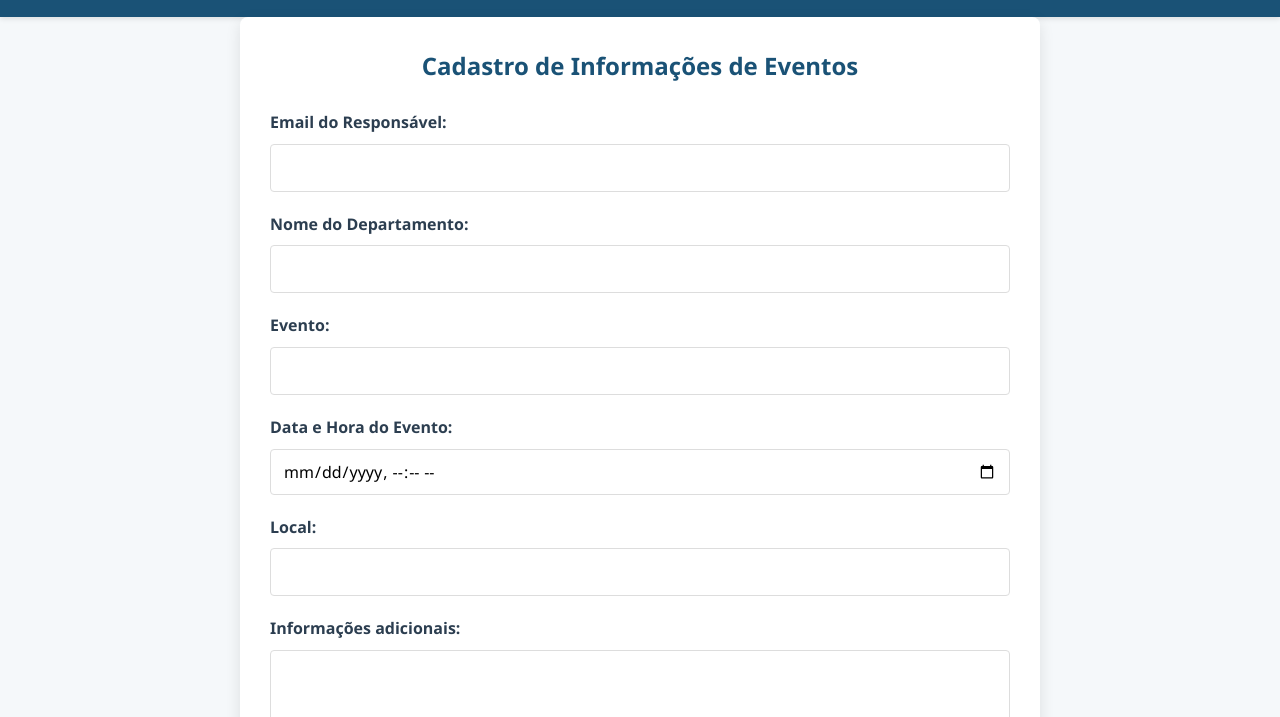
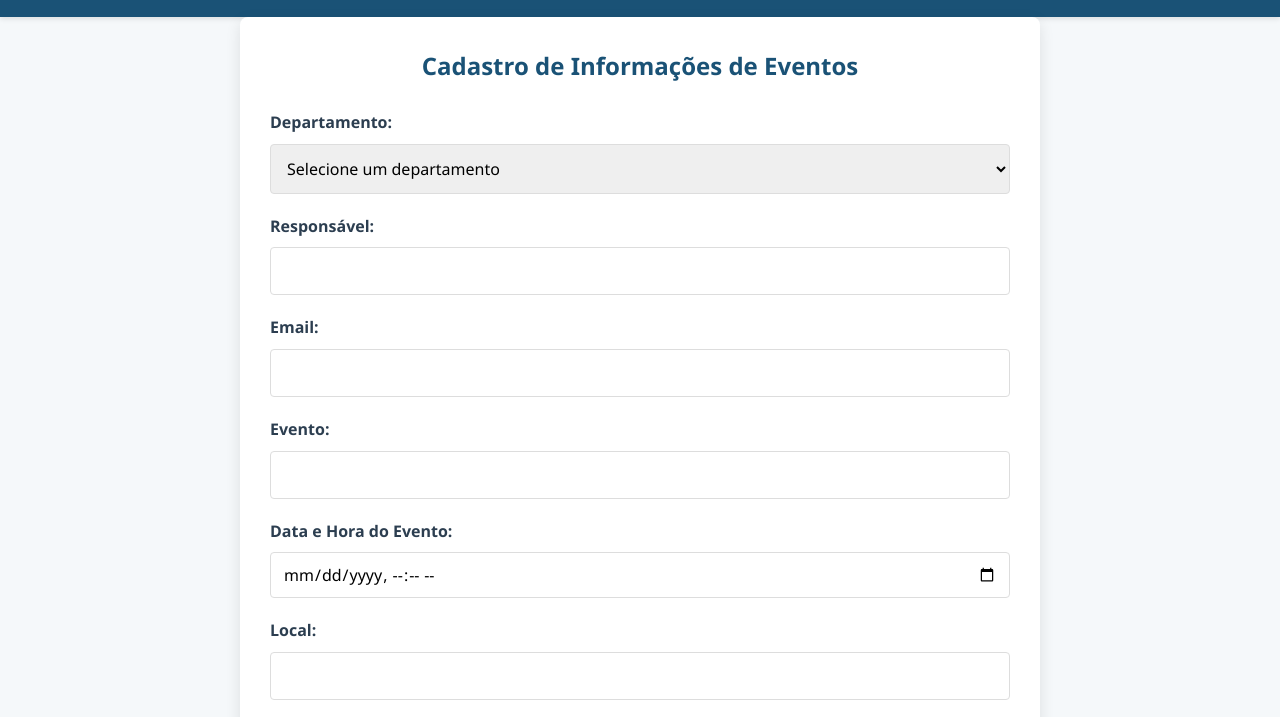
Before and after one commit to ezerodrigues/ibrenj, a plain HTML site: page index.html in a window 1280 px wide. Shown: the part 68-785 px from the top of the page. Drawn offline with Linux system fonts and the light colour scheme.

Commit message:
Update index.html

```diff
--- a/index.html
+++ b/index.html
@@ -180,13 +180,29 @@
             <h2>Cadastro de Informações de Eventos</h2>
             <form id="eventForm">
                 <div class="form-group">
-                    <label for="email">Email do Responsável:</label>
-                    <input type="email" id="email" name="email" required>
+                    <label for="department">Departamento:</label>
+                    <select id="department" name="department" required>
+                        <option value="">Selecione um departamento</option>
+                        <option value="Adore">Adore</option>
+                        <option value="Ativadas">Ativadas</option>
+                        <option value="Comunicação">Comunicação</option>
+                        <option value="Consolidação">Consolidação</option>
+                        <option value="Criare">Criare</option>
+                        <option value="Evangelismo">Evangelismo</option>
+                        <option value="Juventude">Juventude</option>
+                        <option value="Melhor Idade">Melhor Idade</option>
+                        <option value="Sacerdotes">Sacerdotes</option>
+                    </select>
                 </div>
 
                 <div class="form-group">
-                    <label for="department">Nome do Departamento:</label>
-                    <input type="text" id="department" name="department" required>
+                    <label for="responsible">Responsável:</label>
+                    <input type="text" id="responsible" name="responsible" required>
+                </div>
+
+                <div class="form-group">
+                    <label for="email">Email:</label>
+                    <input type="email" id="email" name="email" required>
                 </div>
 
                 <div class="form-group">
@@ -210,7 +226,7 @@
                 </div>
 
                 <button type="submit">Enviar Cadastro</button>
-                            <div class="overlay" id="overlay"></div>
+                <div class="overlay" id="overlay"></div>
                 <div class="success-message" id="successMessage">
                     <p>Cadastro enviado com sucesso!</p>
                     <p style="margin-top: 10px; font-size: 16px;">Seu evento foi registrado na IBRENJ Comunicação.</p>
```
